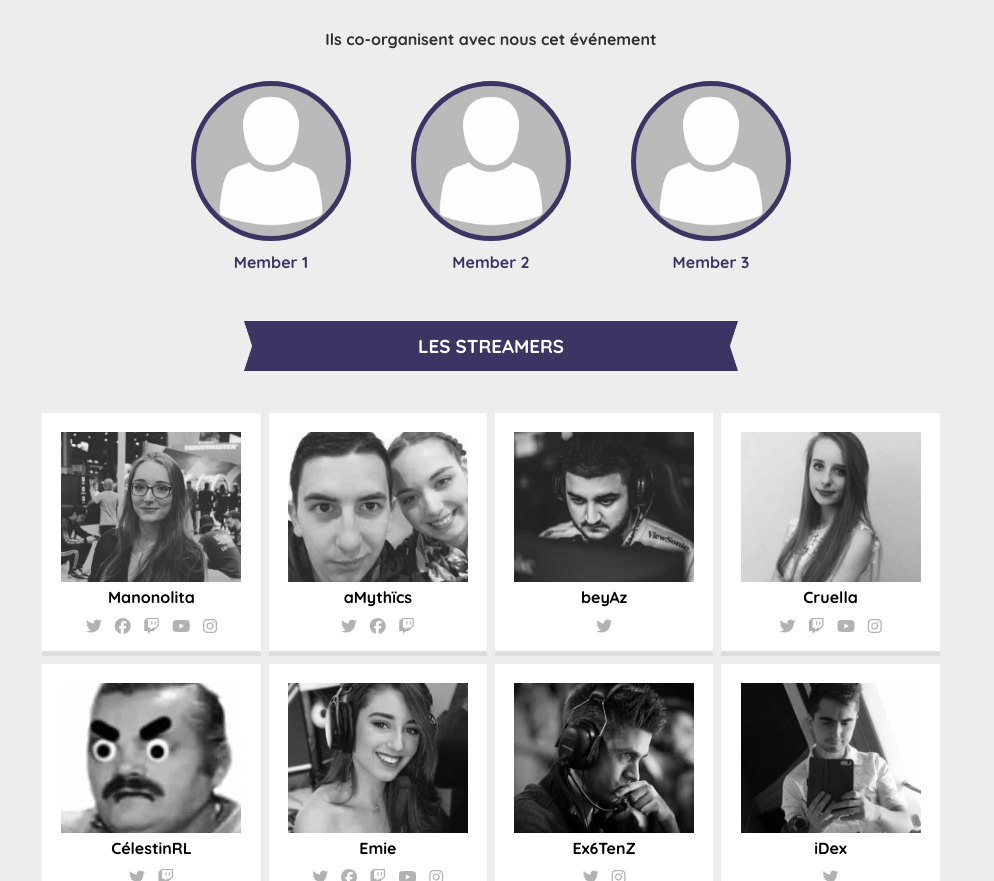
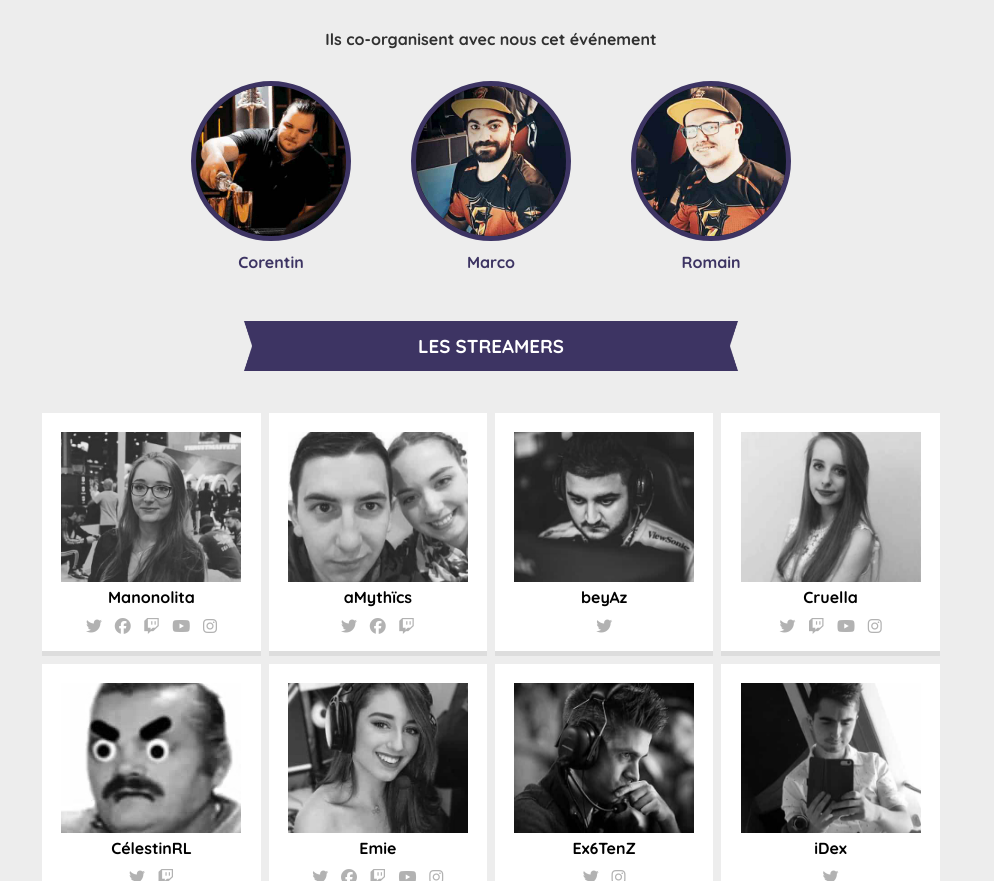
Before and after one commit to bngo42/ManoCFocusV2, a plain HTML site: page index.html in a window 1280 px wide. Shown: the part 3062-3943 px from the top of the page, without its empty margins (149-1143 px from the left). Drawn offline with Linux system fonts and the light colour scheme; no server answers; a script that the page names is missing.

Commit message:
Update staff avatar

```diff
--- a/index.html
+++ b/index.html
@@ -166,16 +166,16 @@
                     <p class="my-2" data-local="description2-team">Ils co-organisent avec nous cet événement</p>
                     <div class="team-list">
                         <div class="member-box">
-                            <div class="avatar" style="background-image: url('img/default.jpg');"></div>
-                            <p class="member-name">Member 1</p>
+                            <div class="avatar" style="background-image: url('img/staff/corentin.jpg');"></div>
+                            <p class="member-name">Corentin</p>
                         </div>
                         <div class="member-box">
-                            <div class="avatar" style="background-image: url('img/default.jpg');"></div>
-                            <p class="member-name">Member 2</p>
+                            <div class="avatar" style="background-image: url('img/staff/marco.jpg');"></div>
+                            <p class="member-name">Marco</p>
                         </div>
                         <div class="member-box">
-                            <div class="avatar" style="background-image: url('img/default.jpg');"></div>
-                            <p class="member-name">Member 3</p>
+                            <div class="avatar" style="background-image: url('img/staff/romain.jpg');"></div>
+                            <p class="member-name">Romain</p>
                         </div>
                     </div>
                 </div>
```
